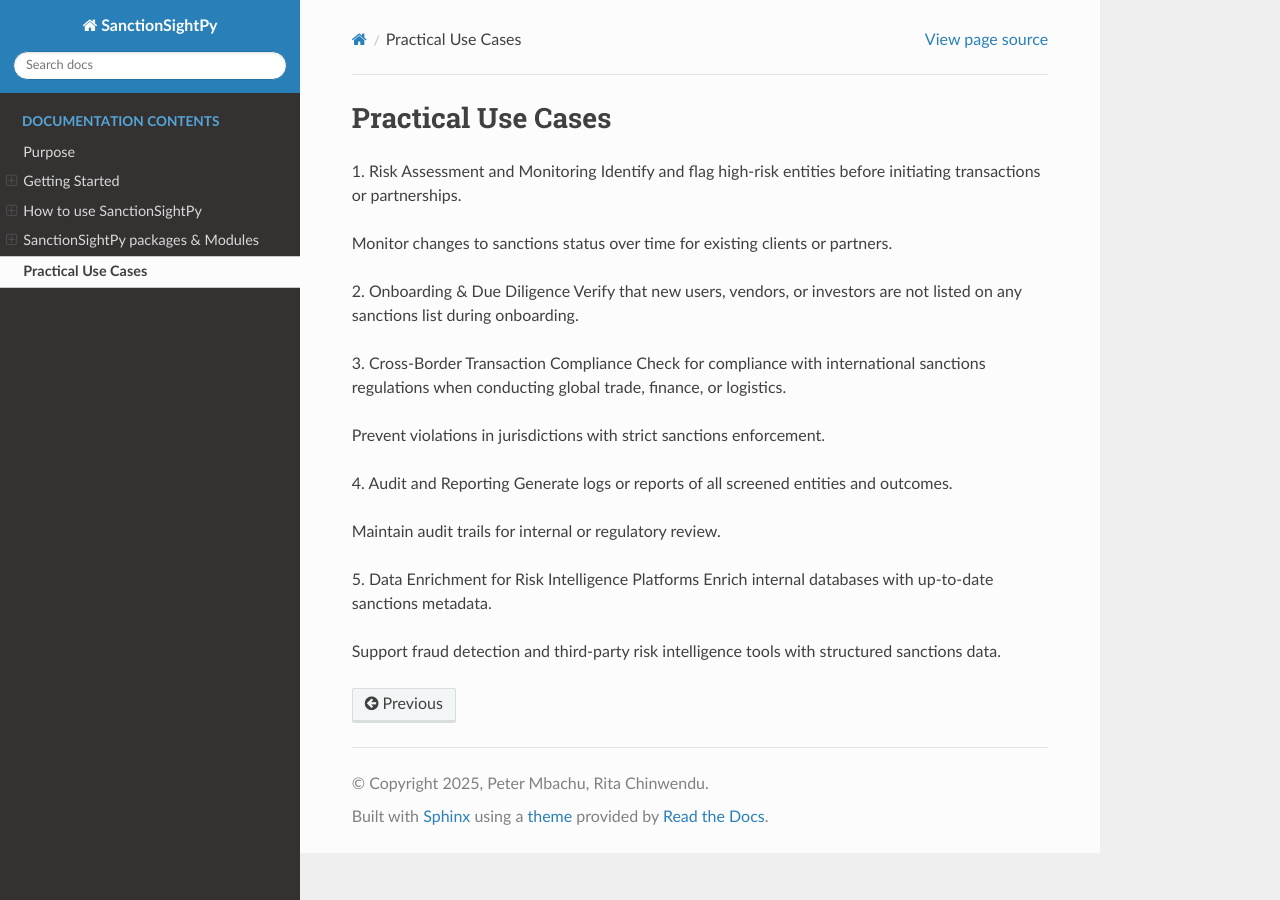
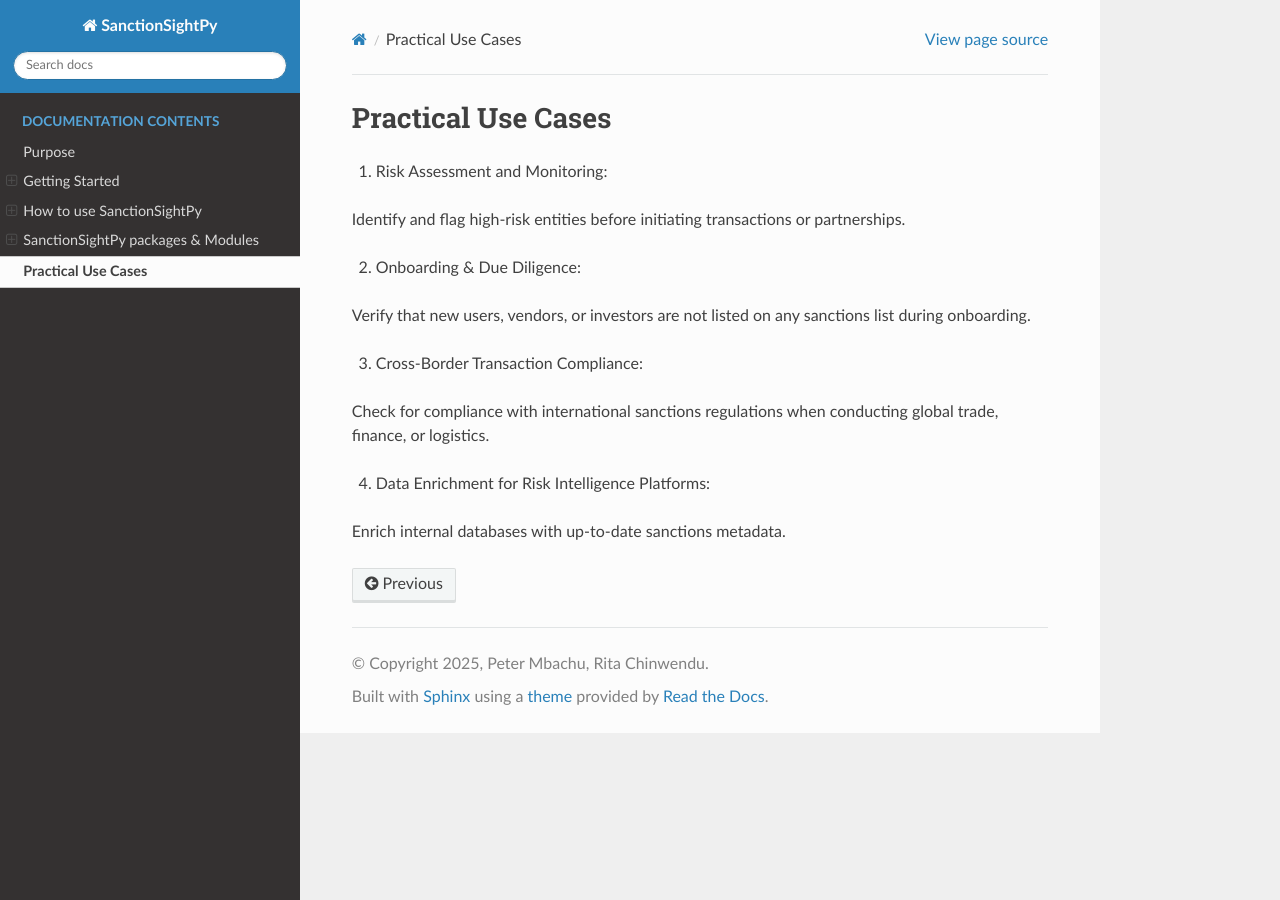
Before and after one commit to cla-bit/SanctionSightPy-Docs, a Sphinx documentation site: the page built from source/use_cases.rst, in a window 1280 px wide. Built offline with Sphinx 7.4.7 and the Read the Docs theme 3.1.0, drawn with Linux system fonts in a browser that asks for light colours; pages that are not in the unit, such as notebooks, are missing from menus.

Commit message:
Update use_cases.rst

```diff
--- a/source/use_cases.rst
+++ b/source/use_cases.rst
@@ -2,25 +2,18 @@ Practical Use Cases
 =====================
 
 
-1. Risk Assessment and Monitoring
+1. Risk Assessment and Monitoring:
+
 Identify and flag high-risk entities before initiating transactions or partnerships.
 
-Monitor changes to sanctions status over time for existing clients or partners.
+2. Onboarding & Due Diligence:
 
-2. Onboarding & Due Diligence
 Verify that new users, vendors, or investors are not listed on any sanctions list during onboarding.
 
-3. Cross-Border Transaction Compliance
+3. Cross-Border Transaction Compliance:
+
 Check for compliance with international sanctions regulations when conducting global trade, finance, or logistics.
 
-Prevent violations in jurisdictions with strict sanctions enforcement.
+4. Data Enrichment for Risk Intelligence Platforms:
 
-4. Audit and Reporting
-Generate logs or reports of all screened entities and outcomes.
-
-Maintain audit trails for internal or regulatory review.
-
-5. Data Enrichment for Risk Intelligence Platforms
 Enrich internal databases with up-to-date sanctions metadata.
-
-Support fraud detection and third-party risk intelligence tools with structured sanctions data.
```
